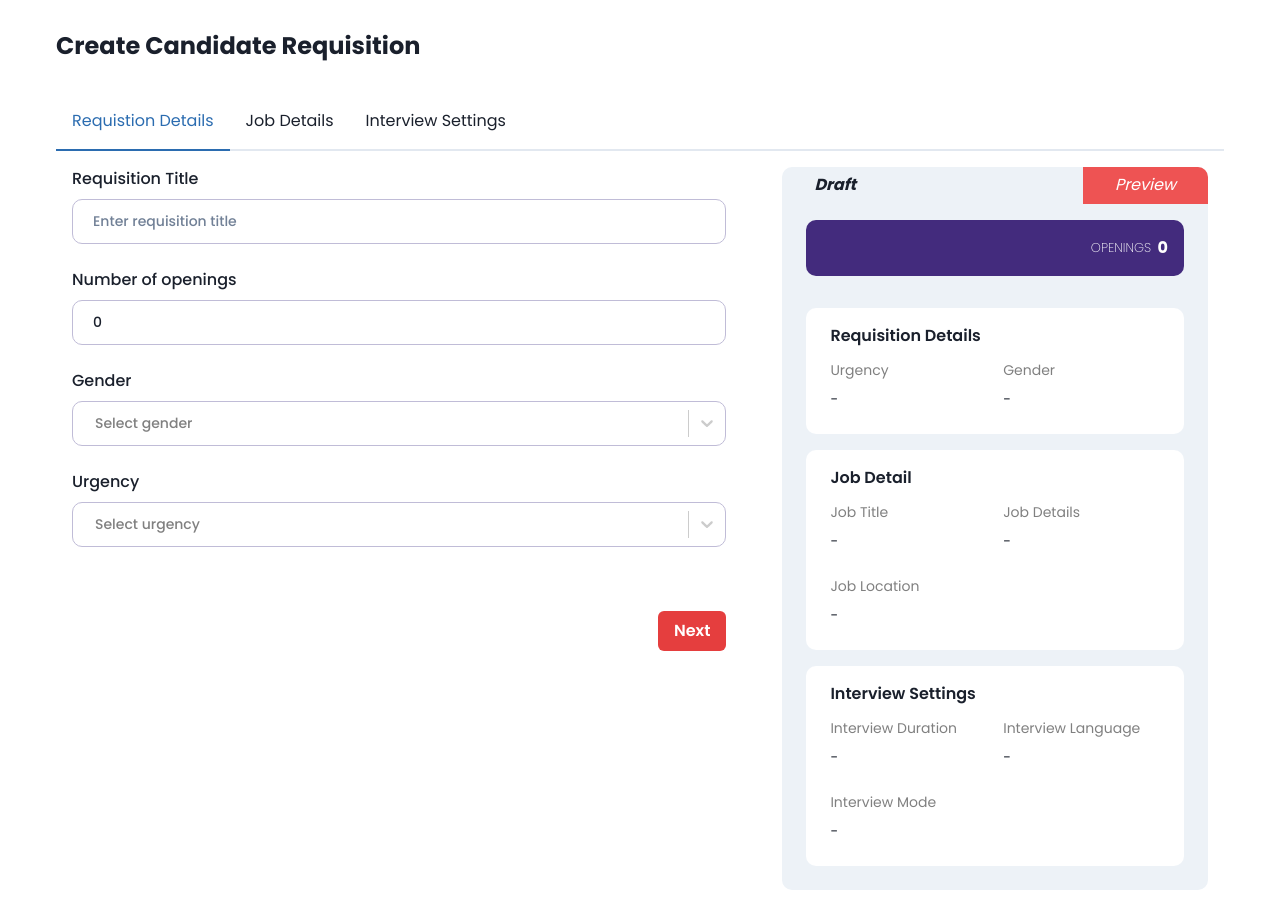
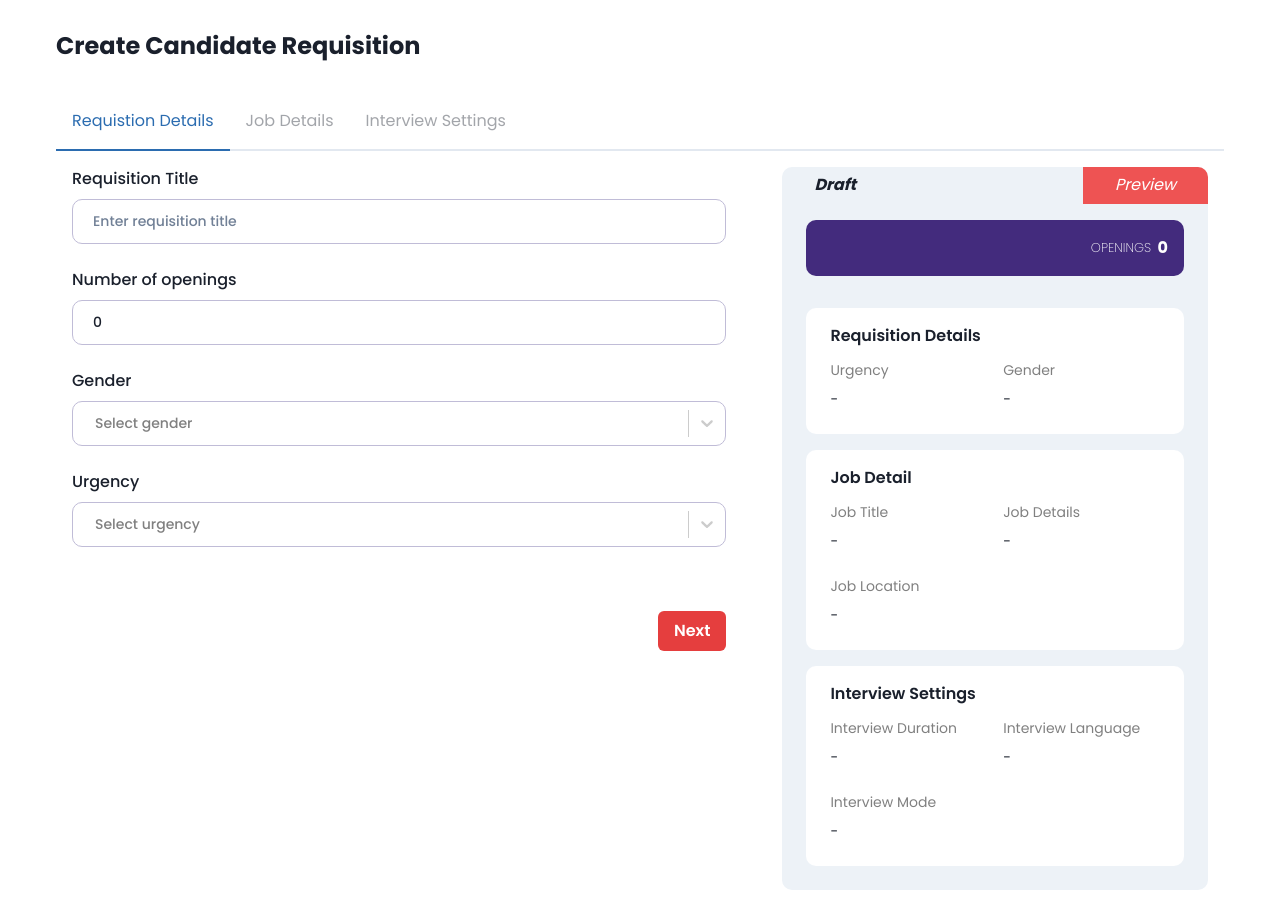
Before and after one commit to rtnAyush/tif-assignment, a Next.js app: page / in a window 1280 px wide. Built offline with nearby package versions, Linux system fonts and the light colour scheme.

Commit message:
feature: add disable other tab and disable submit btn

```diff
--- a/src/containers/home/HomeLayout.tsx
+++ b/src/containers/home/HomeLayout.tsx
@@ -26,15 +26,11 @@ const CustomTab: React.FC<TabProps> = ({ children, ...props }) => {
 };
 
 const HomeLayout = () => {
-  const { state: { pageNumber, requisitionDetails, jobDetails, interviewSettings }, setState } = useData()!;
+  const { state: { pageNumber, requisitionDetails, jobDetails }, setState } = useData()!;
 
   const handleTabChange = (index: number) => {
-    // setCurrentTabIndex(index);
     setState(prev => ({ ...prev, pageNumber: index }))
   };
-
-  console.log(requisitionDetails);
-
 
   return (
     <Box w="100%">
@@ -45,8 +41,8 @@ const HomeLayout = () => {
         <Tabs isLazy index={pageNumber} onChange={handleTabChange}>
           <TabList>
             <CustomTab>Requistion Details</CustomTab>
-            <CustomTab>Job Details</CustomTab>
-            <CustomTab>Interview Settings</CustomTab>
+            <CustomTab isDisabled={!requisitionDetails.requisitionTitle || !requisitionDetails.noOfOpenings || !requisitionDetails.gender || !requisitionDetails.urgency}>Job Details</CustomTab>
+            <CustomTab isDisabled={!jobDetails.jobTitle || !jobDetails.jobLocation || !jobDetails.jobDetails}>Interview Settings</CustomTab>
           </TabList>
           <Grid display="grid" gridTemplateColumns="3fr 2fr" gap="24px">
             <TabPanels>
--- a/src/containers/home/InterviewSettingsForm.tsx
+++ b/src/containers/home/InterviewSettingsForm.tsx
@@ -97,7 +97,7 @@ const InterviewDetailsForm: React.FC = () => {
           <Button colorScheme="gray" type="button" onClick={prevTab}>
             Previous
           </Button>
-          <Button colorScheme="red" type="submit">
+          <Button colorScheme="red" type="submit" isDisabled={!interviewSettings.interviewDuration || !interviewSettings.interviewLanguage || !interviewSettings.interviewMode}>
             Submit
           </Button>
         </Flex>
```
